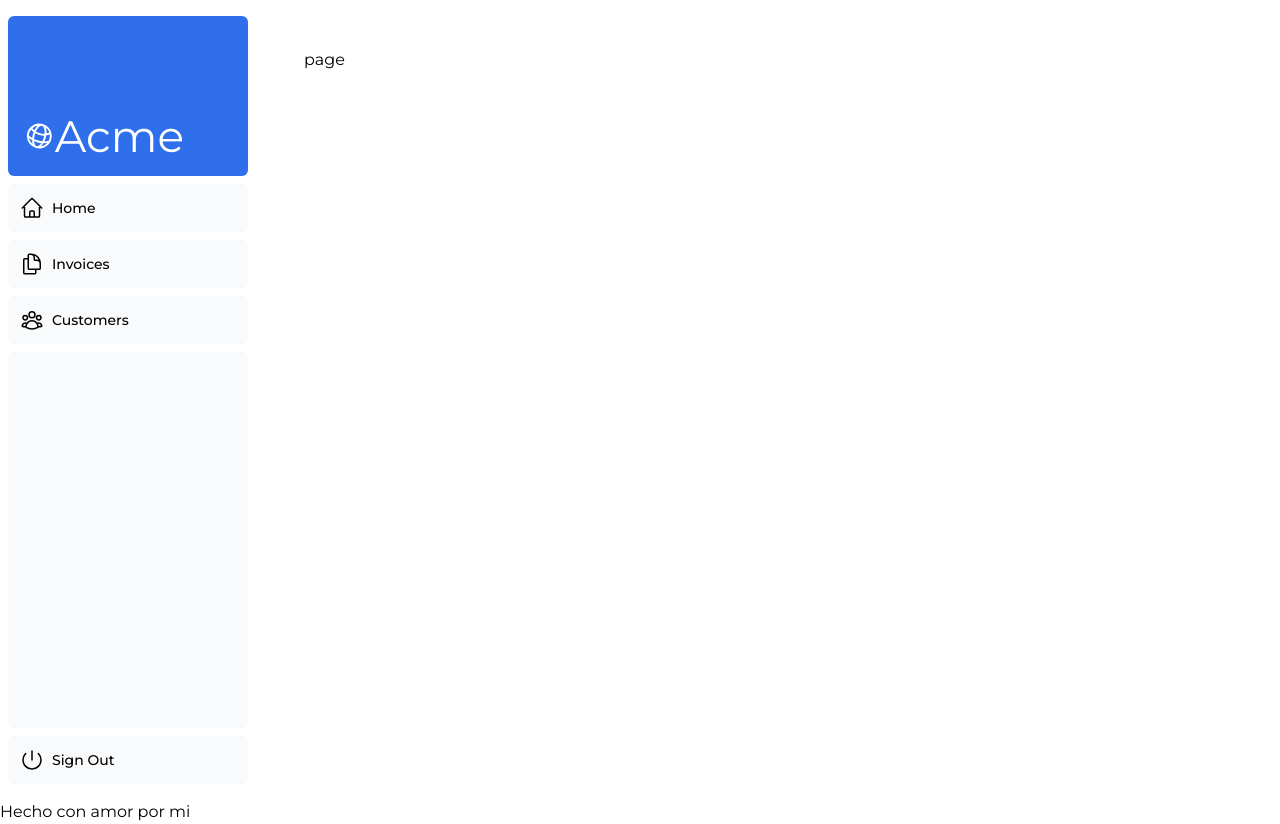
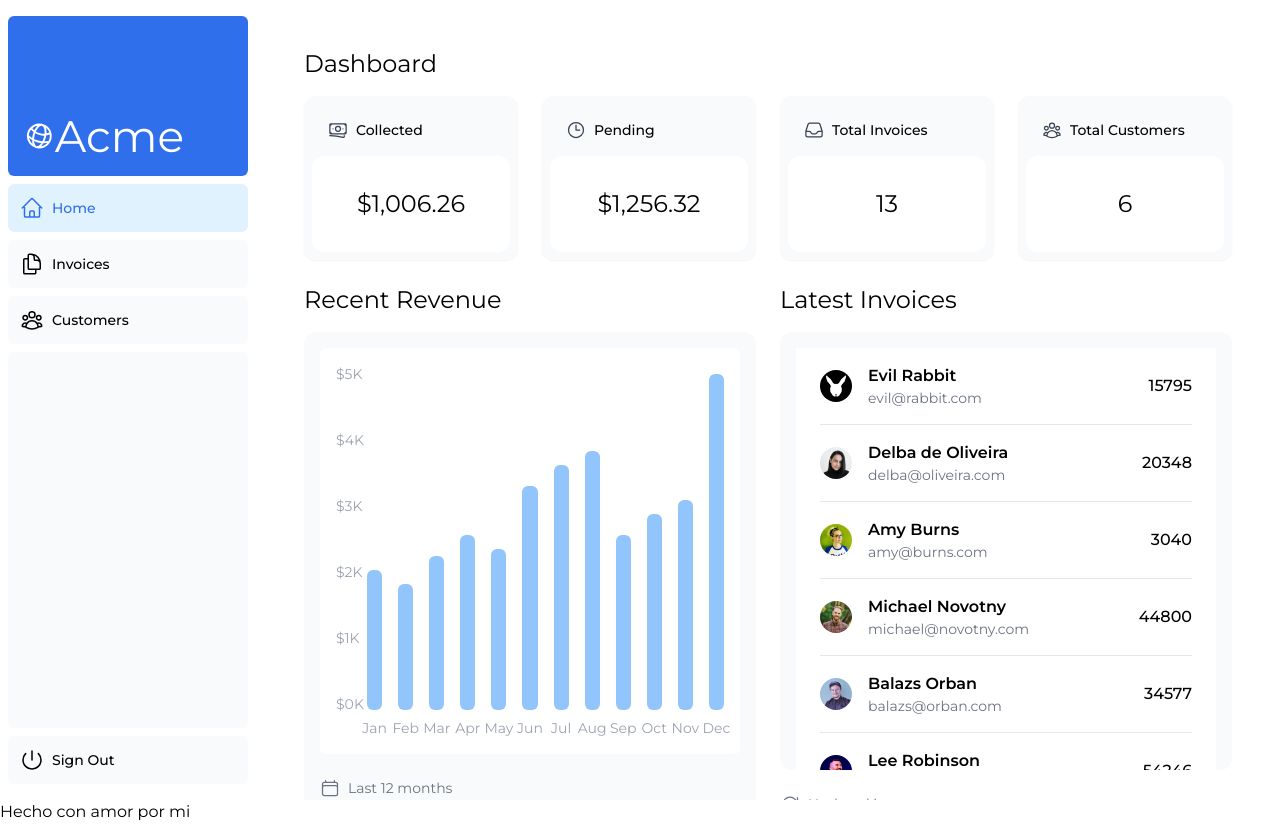
Before and after one commit to KeivrP/nextjs-dashboard, a Next.js app: page /dashboard in a window 1280 px wide. Built offline with nearby package versions, Linux system fonts and the light colour scheme.

Commit message:
dahsboard and link

```diff
--- a/app/dashboard/page.tsx
+++ b/app/dashboard/page.tsx
@@ -1,7 +1,25 @@
-import React from 'react'
+import React, { Suspense } from "react";
+import CardWrapper from "../ui/dashboard/cards";
+import { montserrat } from "../ui/font";
+import RevenueChart from "../ui/dashboard/revenue-chart";
+import LatestInvoices from "../ui/dashboard/latest-invoices";
+import { RevenueChartSkeleton } from "../ui/skeletons";
 
-export default function page() {
+export default function pageDashboard() {
   return (
-    <div>page</div>
-  )
+    <main>
+      <h1 className={`${montserrat.className} mb-4 text-xl md:text-2xl`}>
+        Dashboard
+      </h1>
+      <div className="grid gap-6 sm:grid-cols-2 lg:grid-cols-4">
+        <CardWrapper />
+      </div>
+      <div className="mt-6 grid grid-cols-1 gap-6 md:grid-cols-4 lg:grid-cols-8">
+        <Suspense fallback={<RevenueChartSkeleton/>}>
+          <RevenueChart />
+        </Suspense>
+        <LatestInvoices />
+      </div>
+    </main>
+  );
 }
--- a/app/ui/dashboard/cards.tsx
+++ b/app/ui/dashboard/cards.tsx
@@ -4,7 +4,8 @@ import {
   UserGroupIcon,
   InboxIcon,
 } from '@heroicons/react/24/outline';
-import { lusitana } from '@/app/ui/fonts';
+import { montserrat } from '../font';
+import { fetchCardData } from '@/app/lib/data';
 
 const iconMap = {
   collected: BanknotesIcon,
@@ -14,18 +15,19 @@ const iconMap = {
 };
 
 export default async function CardWrapper() {
+  const { totalPaidInvoices, totalPendingInvoices, numberOfInvoices, numberOfCustomers } = await fetchCardData()
   return (
     <>
       {/* NOTE: Uncomment this code in Chapter 9 */}
 
-      {/* <Card title="Collected" value={totalPaidInvoices} type="collected" />
+      <Card title="Collected" value={totalPaidInvoices} type="collected" />
       <Card title="Pending" value={totalPendingInvoices} type="pending" />
       <Card title="Total Invoices" value={numberOfInvoices} type="invoices" />
       <Card
         title="Total Customers"
         value={numberOfCustomers}
         type="customers"
-      /> */}
+      />
     </>
   );
 }
@@ -48,7 +50,7 @@ export function Card({
         <h3 className="ml-2 text-sm font-medium">{title}</h3>
       </div>
       <p
-        className={`${lusitana.className}
+        className={`${montserrat.className}
           truncate rounded-xl bg-white px-4 py-8 text-center text-2xl`}
       >
         {value}
--- a/app/ui/dashboard/latest-invoices.tsx
+++ b/app/ui/dashboard/latest-invoices.tsx
@@ -1,26 +1,23 @@
 import { ArrowPathIcon } from '@heroicons/react/24/outline';
 import clsx from 'clsx';
 import Image from 'next/image';
-import { lusitana } from '@/app/ui/fonts';
-import { LatestInvoice } from '@/app/lib/definitions';
-export default async function LatestInvoices({
-  latestInvoices,
-}: {
-  latestInvoices: LatestInvoice[];
-}) {
+import { montserrat } from '../font';
+import { invoices, customers } from '../../lib/placeholder-data'
+export default async function LatestInvoices() {
   return (
     <div className="flex w-full flex-col md:col-span-4">
-      <h2 className={`${lusitana.className} mb-4 text-xl md:text-2xl`}>
+      <h2 className={`${montserrat.className} mb-4 text-xl md:text-2xl`}>
         Latest Invoices
       </h2>
-      <div className="flex grow flex-col justify-between rounded-xl bg-gray-50 p-4">
+      <div className="flex h-10 grow flex-col justify-between rounded-xl bg-gray-50 p-4 overflow-y-auto">
         {/* NOTE: Uncomment this code in Chapter 7 */}
 
-        {/* <div className="bg-white px-6">
-          {latestInvoices.map((invoice, i) => {
+        <div className="bg-white px-6">
+          {invoices.map((invoice, i) => {
+            const dd = customers.find((a) => a.id === invoice.customer_id)
             return (
               <div
-                key={invoice.id}
+                key={invoice.customer_id}
                 className={clsx(
                   'flex flex-row items-center justify-between py-4',
                   {
@@ -30,35 +27,35 @@ export default async function LatestInvoices({
               >
                 <div className="flex items-center">
                   <Image
-                    src={invoice.image_url}
-                    alt={`${invoice.name}'s profile picture`}
+                    src={dd?.image_url ?? ''}
+                    alt={`${dd?.name}'s profile picture`}
                     className="mr-4 rounded-full"
                     width={32}
                     height={32}
                   />
                   <div className="min-w-0">
                     <p className="truncate text-sm font-semibold md:text-base">
-                      {invoice.name}
+                      {dd?.name}
                     </p>
                     <p className="hidden text-sm text-gray-500 sm:block">
-                      {invoice.email}
+                      {dd?.email}
                     </p>
                   </div>
                 </div>
                 <p
-                  className={`${lusitana.className} truncate text-sm font-medium md:text-base`}
+                  className={`${montserrat.className} truncate text-sm font-medium md:text-base`}
                 >
                   {invoice.amount}
                 </p>
               </div>
             );
           })}
-        </div> */}
+        </div>
+      </div>
         <div className="flex items-center pb-2 pt-6">
           <ArrowPathIcon className="h-5 w-5 text-gray-500" />
           <h3 className="ml-2 text-sm text-gray-500 ">Updated just now</h3>
         </div>
-      </div>
     </div>
   );
 }
--- a/app/ui/dashboard/nav-links.tsx
+++ b/app/ui/dashboard/nav-links.tsx
@@ -1,8 +1,11 @@
+'use client'
 import {
   UserGroupIcon,
   HomeIcon,
   DocumentDuplicateIcon,
 } from '@heroicons/react/24/outline';
+import Link from 'next/link';
+import { usePathname } from 'next/navigation';
 
 // Map of links to display in the side navigation.
 // Depending on the size of the application, this would be stored in a database.
@@ -17,19 +20,23 @@ const links = [
 ];
 
 export default function NavLinks() {
+  const pathname = usePathname()
+
   return (
     <>
       {links.map((link) => {
         const LinkIcon = link.icon;
         return (
-          <a
+          <Link
             key={link.name}
             href={link.href}
-            className="flex h-[48px] grow items-center justify-center gap-2 rounded-md bg-gray-50 p-3 text-sm font-medium hover:bg-sky-100 hover:text-blue-600 md:flex-none md:justify-start md:p-2 md:px-3"
+            className={`flex h-[48px] grow items-center justify-center gap-2 rounded-md bg-gray-50
+            p-3 text-sm font-medium hover:bg-sky-100 hover:text-blue-600 md:flex-none
+            md:justify-start md:p-2 md:px-3  ${pathname === link.href ? 'bg-sky-100 text-blue-600' : ''}`}
           >
             <LinkIcon className="w-6" />
             <p className="hidden md:block">{link.name}</p>
-          </a>
+          </Link>
         );
       })}
     </>
--- a/app/ui/dashboard/revenue-chart.tsx
+++ b/app/ui/dashboard/revenue-chart.tsx
@@ -1,7 +1,7 @@
 import { generateYAxis } from '@/app/lib/utils';
 import { CalendarIcon } from '@heroicons/react/24/outline';
-import { lusitana } from '@/app/ui/fonts';
-import { Revenue } from '@/app/lib/definitions';
+import { montserrat } from '../font';
+import { fetchRevenue } from '@/app/lib/data';
 
 // This component is representational only.
 // For data visualization UI, check out:
@@ -9,28 +9,25 @@ import { Revenue } from '@/app/lib/definitions';
 // https://www.chartjs.org/
 // https://airbnb.io/visx/
 
-export default async function RevenueChart({
-  revenue,
-}: {
-  revenue: Revenue[];
-}) {
+export default async function RevenueChart() {
+  const revenue = await fetchRevenue()
   const chartHeight = 350;
   // NOTE: Uncomment this code in Chapter 7
 
-  // const { yAxisLabels, topLabel } = generateYAxis(revenue);
+   const { yAxisLabels, topLabel } = generateYAxis(revenue);
 
-  // if (!revenue || revenue.length === 0) {
-  //   return <p className="mt-4 text-gray-400">No data available.</p>;
-  // }
+   if (!revenue || revenue.length === 0) {
+     return <p className="mt-4 text-gray-400">No data available.</p>;
+   }
 
   return (
     <div className="w-full md:col-span-4">
-      <h2 className={`${lusitana.className} mb-4 text-xl md:text-2xl`}>
+      <h2 className={`${montserrat.className} mb-4 text-xl md:text-2xl`}>
         Recent Revenue
       </h2>
       {/* NOTE: Uncomment this code in Chapter 7 */}
 
-      {/* <div className="rounded-xl bg-gray-50 p-4">
+      <div className="rounded-xl bg-gray-50 p-4">
         <div className="sm:grid-cols-13 mt-0 grid grid-cols-12 items-end gap-2 rounded-md bg-white p-4 md:gap-4">
           <div
             className="mb-6 hidden flex-col justify-between text-sm text-gray-400 sm:flex"
@@ -59,7 +56,7 @@ export default async function RevenueChart({
           <CalendarIcon className="h-5 w-5 text-gray-500" />
           <h3 className="ml-2 text-sm text-gray-500 ">Last 12 months</h3>
         </div>
-      </div> */}
+      </div>
     </div>
   );
 }
--- a/app/ui/login-form.tsx
+++ b/app/ui/login-form.tsx
@@ -1,4 +1,3 @@
-import { lusitana } from '@/app/ui/fonts';
 import {
   AtSymbolIcon,
   KeyIcon,
@@ -6,12 +5,13 @@ import {
 } from '@heroicons/react/24/outline';
 import { ArrowRightIcon } from '@heroicons/react/20/solid';
 import { Button } from './button';
+import { montserrat } from './font';
 
-export default function LoginForm() {
+export default function () {
   return (
     <form className="space-y-3">
       <div className="flex-1 rounded-lg bg-gray-50 px-6 pb-4 pt-8">
-        <h1 className={`${lusitana.className} mb-3 text-2xl`}>
+        <h1 className={`${montserrat.className} mb-3 text-2xl`}>
           Please log in to continue.
         </h1>
         <div className="w-full">
```
Also changed, not shown: app/lib/data.ts (+46 -32 lines), 1 other file (tests, documents, lock files or other folders).
